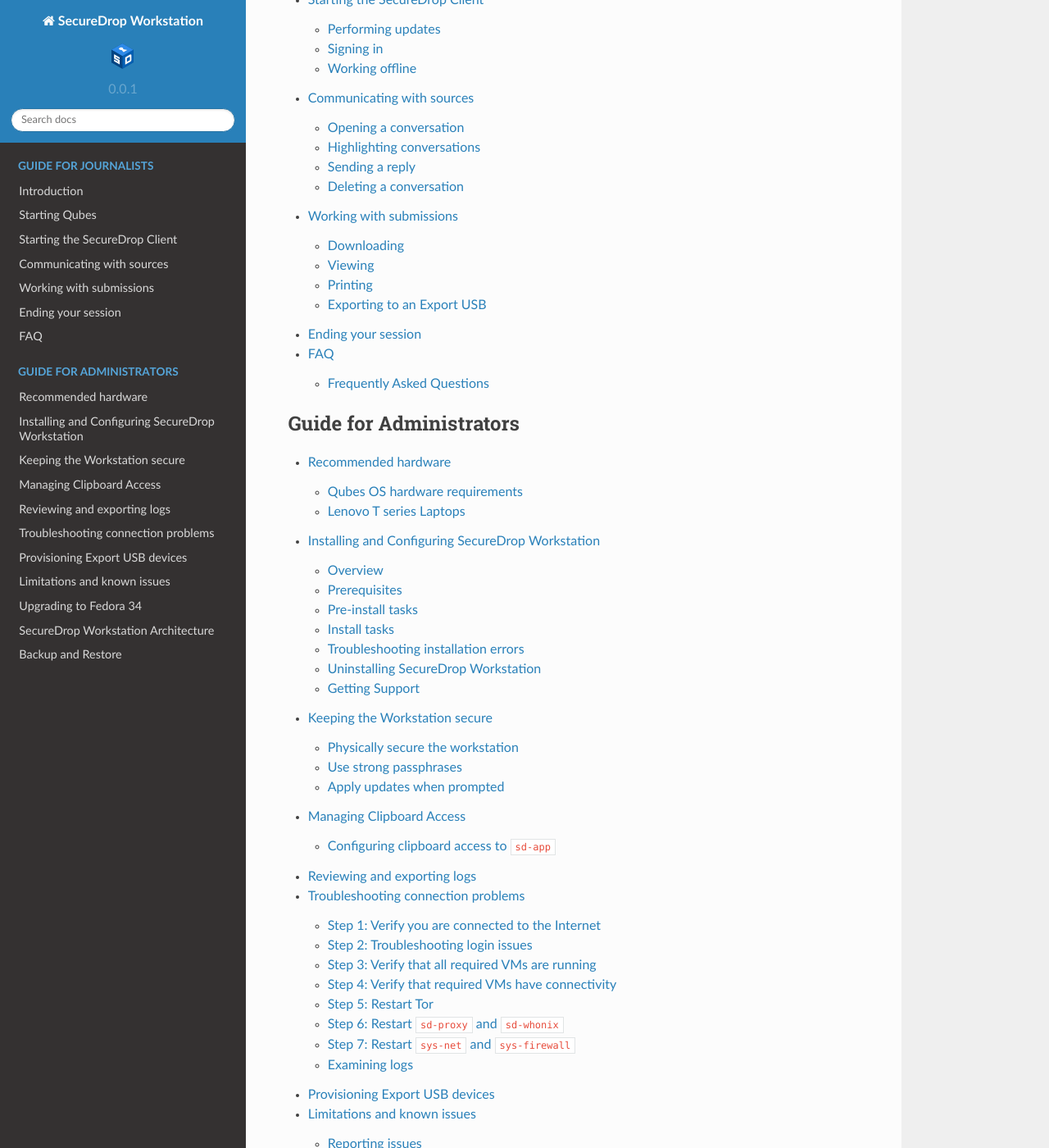
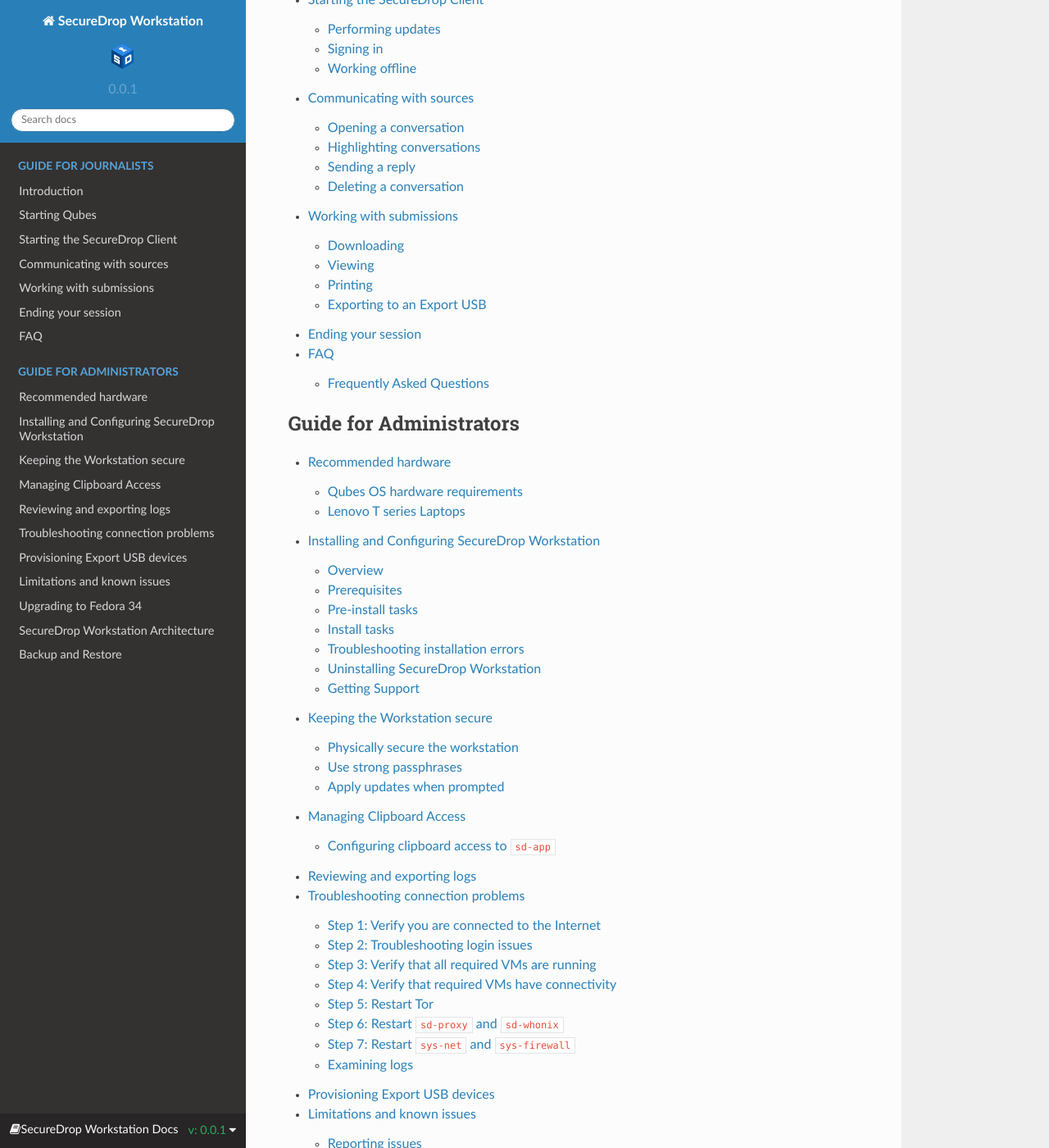
Before and after one commit to freedomofpress/securedrop-workstation-docs, a Sphinx documentation site: the page built from docs/index.rst, in a window 1280 px wide and 1400 px high, scrolled down 598 px. Shown: the whole window at 82% size. Built offline with Sphinx 7.4.7 and the Read the Docs theme 2.0.0, drawn with Linux system fonts in a browser that asks for light colours.

Commit message:
Add template blocks for an RTD-like version switcher

```diff
--- /dev/null
+++ b/docs/_static/releases.css
@@ -0,0 +1 @@
+.rst-other-versions .current-release { font-weight: 700; }
--- /dev/null
+++ b/docs/_templates/layout.html
@@ -0,0 +1,35 @@
+{% extends "!layout.html" %}
+
+{% block extrahead %}
+<link rel="stylesheet" href="_static/releases.css" type="text/css" />
+{% endblock %}
+
+{% block extrabody %}
+<div class="rst-versions" data-toggle="rst-versions" role="note" aria-label="versions">
+    <span class="rst-current-version" data-toggle="rst-current-version">
+        <span class="fa fa-book">SecureDrop Workstation Docs</span>
+        v: {{ release }}
+        <span class="fa fa-caret-down"></span>
+    </span>
+    <div class="rst-other-versions">
+        <dl>
+            <dt>Versions</dt>
+            <dd{% if release == "stable" %} class="current-release"{% endif %}>
+                <a href="/en/stable/{{ pagename }}.html">stable</a>
+            </dd>
+            <dd{% if release == "latest" %} class="current-release"{% endif %}>
+                <a href="/en/latest/{{ pagename }}.html">latest</a>
+            </dd>
+        </dl>
+        <dl>
+            <dt>Downloads</dt>
+            <dd><a href="/en/{{ release }}/SecureDropWorkstation.pdf">PDF</a></dd>
+        </dl>
+        <hr>
+        <small>
+            A project of <a href="https://freedom.press/">Freedom of the Press Foundation</a> ·
+            <a href="https://freedom.press/privacy-policy/">Privacy Policy</a>
+        </small>
+    </div>
+</div>
+{% endblock %}
--- a/docs/conf.py
+++ b/docs/conf.py
@@ -118,7 +118,7 @@
 # Add any paths that contain custom static files (such as style sheets) here,
 # relative to this directory. They are copied after the builtin static files,
 # so a file named "default.css" will overwrite the builtin "default.css".
-# html_static_path = ['_static']
+html_static_path = ['_static']
 
 # The name of an image file (relative to this directory) to place at the top
 # of the sidebar.
```
